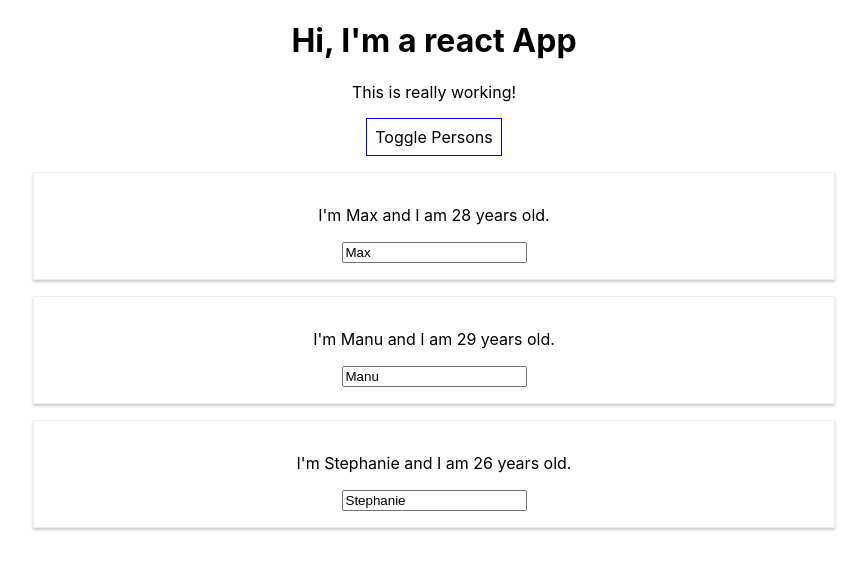
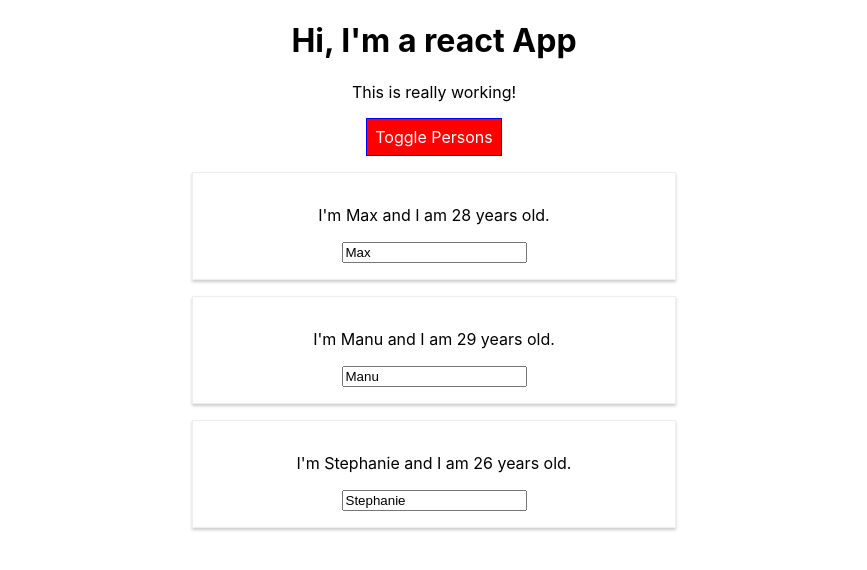
Before and after one commit to IanMihuro/react-complete-guide, a React (Create React App) app: page / in a window 1280 px wide. Both pictures are taken after a click on the button "Toggle Persons". Shown: the top 570 px of the page, without its empty margins (206-1073 px from the left). Built offline with nearby package versions, Linux system fonts and the light colour scheme.

Commit message:
added Radium

```diff
--- a/package.json
+++ b/package.json
@@ -3,6 +3,7 @@
   "version": "0.1.0",
   "private": true,
   "dependencies": {
+    "radium": "^0.25.0",
     "react": "^16.5.2",
     "react-dom": "^16.5.2",
     "react-scripts": "2.0.4"
--- a/src/App.css
+++ b/src/App.css
@@ -1,3 +1,11 @@
 .App {
   text-align: center;
 }
+
+.red {
+  color: red;
+}
+
+.bold {
+  font-weight: bold;
+}
--- a/src/App.js
+++ b/src/App.js
@@ -1,4 +1,5 @@
 import React, { Component } from 'react';
+import Radium, {StyleRoot} from 'radium';
 import './App.css';
 import Person from './Person/Person'
 
@@ -48,12 +49,17 @@
 
   render() {
     const style = {
-      backgroundColor: 'White',
+      backgroundColor: 'green',
+      color: 'white',
       font: 'inherit',
       border: '1px solid blue',
       padding: '8px',
-      cursor: 'pointer'
+      cursor: 'pointer',
+      ':hover': {
+        backgroundColor: 'lightgreen',
+        color: 'black'
       }
+    };
 
     let persons = null;
 
@@ -69,39 +75,38 @@
             changed={(event)=> this.nameChangedHandler(event, person.id)}
             />
           })}
-          {/* <Person
-          name={this.state.persons[0].name}
-          age={this.state.persons[0].age}
-          />
-
-          <Person
-          name={this.state.persons[1].name}
-          age={this.state.persons[1].age}
-          click={this.switchNameHandler.bind(this, 'Max!')}
-          changed={this.nameChangedHandler}>
-          My Hobbies: Racing
-          </Person>
-
-          <Person
-          name={this.state.persons[2].name}
-          age={this.state.persons[2].age}
-          /> */}
         </div>
 
       );
+
+      style.backgroundColor = 'red';
+      style[':hover'] = {
+        backgroundColor: 'lightyellow',
+        color: 'blue'
+      }
+    }
+
+    let classes = [];
+    if(this.state.persons.length <= 2) {
+      classes.push('red');
+    }
+    if(this.state.persons.length <= 1){
+      classes.push('bold');
     }
 
     return (
+      <StyleRoot>
         <div className="App">
           <h1>Hi, I'm  a react App</h1>
-        <p>This is really working!</p>
+          <p className={classes.join(' ')}>This is really working!</p>
           <button
           style={style}
           onClick={this.togglePersonsHandler}>Toggle Persons</button>
           {persons}
         </div>
+      </StyleRoot>
     );
   }
 }
 
-export default App;
+export default Radium(App);
--- a/src/Person/Person.js
+++ b/src/Person/Person.js
@@ -1,9 +1,15 @@
 import React from 'react';
+import Radium from 'radium';
 import './Person.css';
 
 const person = (props) => {
+    const style = {
+        '@media (min-width: 500px)': {
+            width: '450px'
+        }
+    };
     return (
-    <div  className="Person">
+    <div  className="Person" style={style}>
         <p onClick={props.click}>I'm {props.name} and I am {props.age} years old.</p>
         <p>{props.children}</p>
         <input type="text" onChange={props.changed} value={props.name}/>
@@ -11,4 +17,4 @@
     );
 }
 
-export default person;
+export default Radium(person);
```
Also changed, not shown: 1 other file (tests, documents, lock files or other folders). Lines whose indentation alone changed are shown as unchanged.
